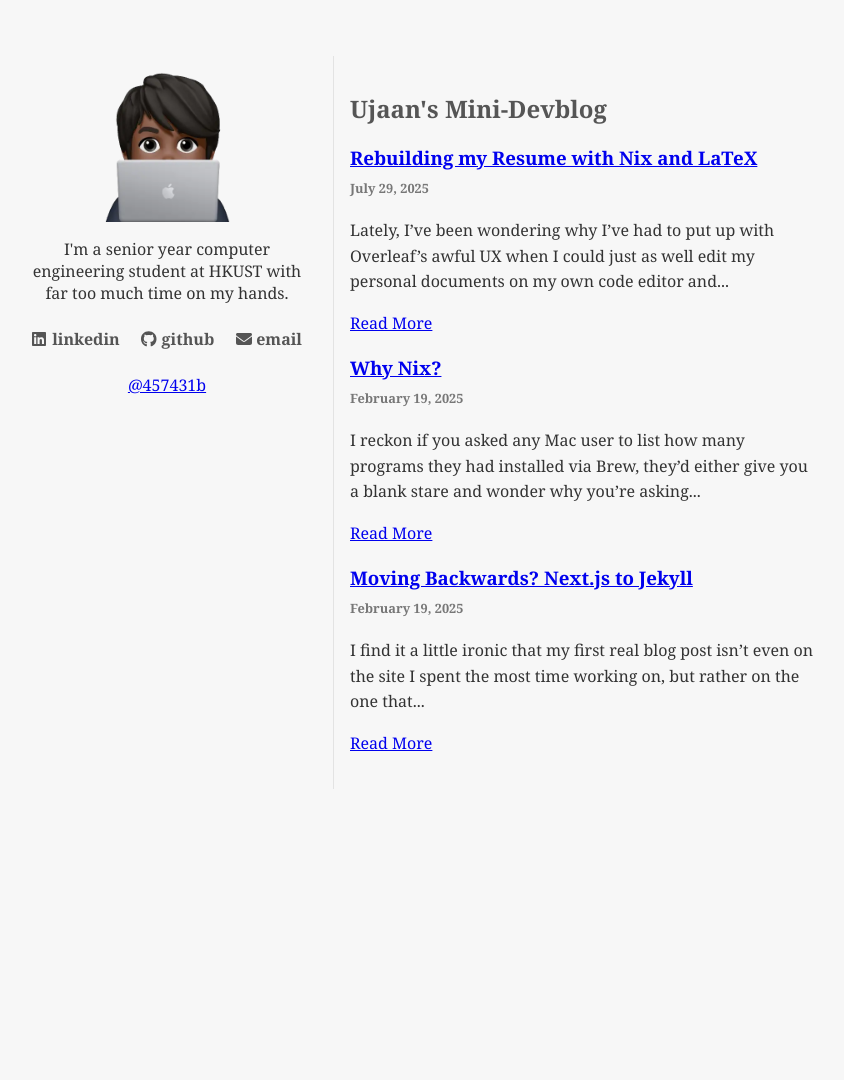
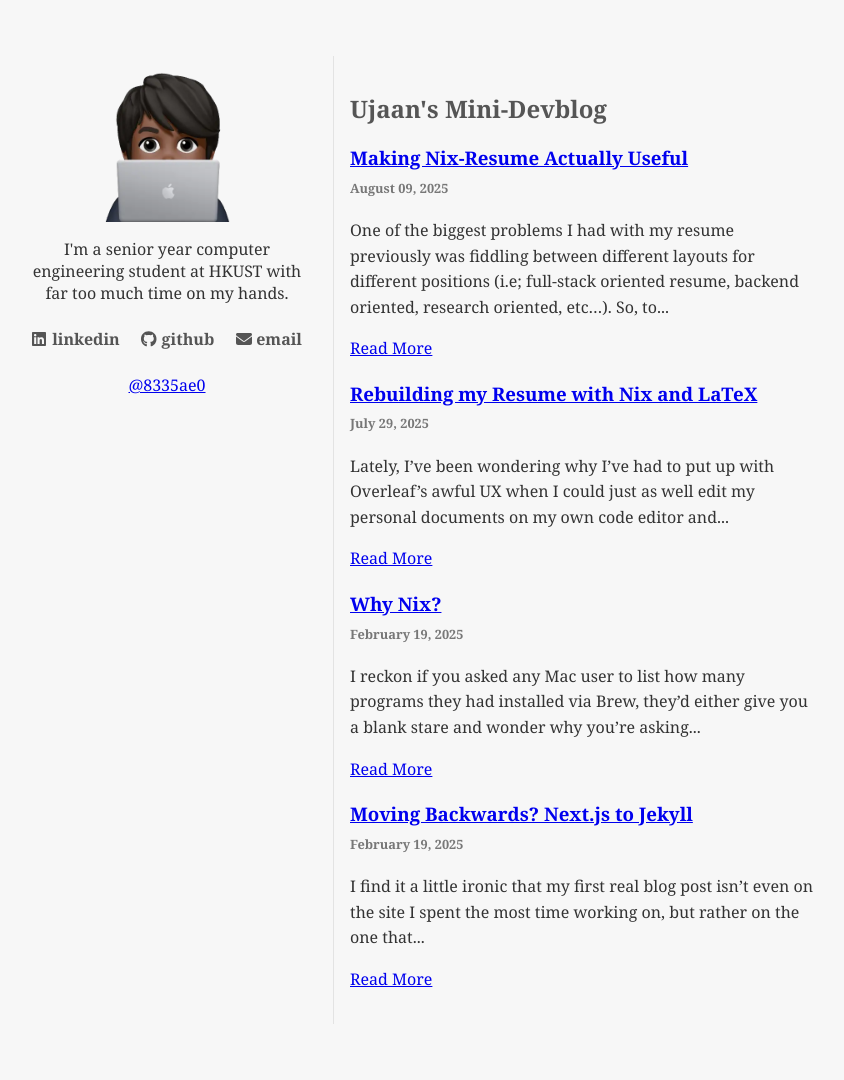
Before and after one commit to ujaandas/ujaandas.github.io, a Jekyll site: the page built from index.html, in a window 1280 px wide. Shown: the whole page, without its empty margins (223-1067 px from the left). Built offline with Jekyll 4.4.1, drawn with Linux system fonts in a browser that asks for light colours; before the commit the page ends 900 px from its top, so only the background shows below that; some of the changed lines change nothing that is shown.

Commit message:
new post

````diff
--- a/_includes/commit.html
+++ b/_includes/commit.html
@@ -1 +1 @@
-457431b
+8335ae0
--- /dev/null
+++ b/_posts/2025-08-09-nix-resume.md
@@ -0,0 +1,80 @@
+---
+layout: post
+title: "Making Nix-Resume Actually Useful"
+date: 2025-08-09 23:30:20 +0800
+categories: nix
+---
+
+One of the biggest problems I had with my resume previously was fiddling between different layouts for different positions (i.e; full-stack oriented resume, backend oriented, research oriented, etc...). So, to solve this, I spent the past days transforming my Nix-backed LaTeX resume builder into a fully modular resume generator. Now I can write each content 'block' exactly once (i.e; a single source of truth) and assemble it into any layout I want with Nix.
+
+> This also gave me the chance to try out some more of the builtins/stdlib!
+
+### Defining Variants and Templates
+
+I organize variants as Nix attribute sets. Each variant specifies a template file and a map of section names to content files:
+
+```nix
+variants = {
+  a = {
+    template = ./src/templates/a.tex;
+    sections = {
+      "Work Experience" = [
+        ./src/content/work/work1.tex
+        ./src/content/work/work2.tex
+      ];
+      "Education" = [
+        ./src/content/edu/education.tex
+      ];
+    };
+  };
+
+  b = {
+    template = ./src/templates/b.tex;
+    sections = {
+      "Projects" = [
+        ./src/content/projects/proj1.tex
+        ./src/content/projects/proj2.tex
+      ];
+      "Skills" = [
+        ./src/content/skills/skills.tex
+      ];
+    };
+  };
+};
+```
+
+By mapping each variant to its own template and section list, I avoid duplicating content across multiple `.tex` files.
+
+### Parsing and Building
+
+The core of this system is a small Nix builder in `build.nix`. It reads the template, finds section markers like `\section\*{Work Experience}`, and injects the corresponding `\input{}` lines:
+
+```nix
+mkDoc =
+    templateStr: sections:
+    let
+      lines = builtins.split "\n" templateStr;
+      sectionNames = builtins.attrNames sections;
+
+      inject =
+        line:
+        let
+          matched = builtins.filter (t: hasSubstr ("\\\\section\\*\\{" + t + "\\}") line) sectionNames;
+        in
+        if matched != [ ] then
+          line
+          + "\n"
+          + builtins.concatStringsSep "\n" (
+            map (f: "\\input{" + toString f + "}") sections.${builtins.head matched}
+          )
+        else
+          line;
+
+      allLines = builtins.map inject lines;
+    in
+    builtins.concatStringsSep "\n" (builtins.filter builtins.isString allLines);
+```
+
+This function produces a complete `main.tex` that `latexmk` can compile without manual edits.
+
+And that's pretty much it. Now I can set up some CI/CD to automatically deploy different versions of my resume to whereever I so please. Nice!
````
